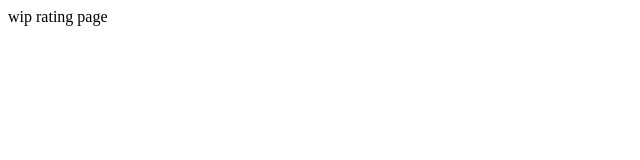
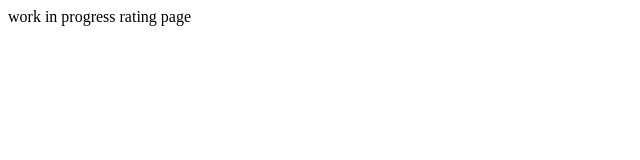
Before and after one commit to ChetreNelson/LegendUpgrade, a React (Vite) app: page / in a window 1280 px wide. Shown: the top 160 px of the page, without its empty margins (0-640 px from the left). Built offline with nearby package versions, Linux system fonts and the light colour scheme; the HTML template or start-up script is replaced by a standard one.

Commit message:
feat:checking staging configuration

```diff
--- a/src/views/MLRating/MLRating.tsx
+++ b/src/views/MLRating/MLRating.tsx
@@ -1,7 +1,7 @@
 import React from "react";
 
 const MLRating = () => {
-  return <div>wip rating page</div>;
+  return <div>work in progress rating page</div>;
 };
 
 export default MLRating;
```
